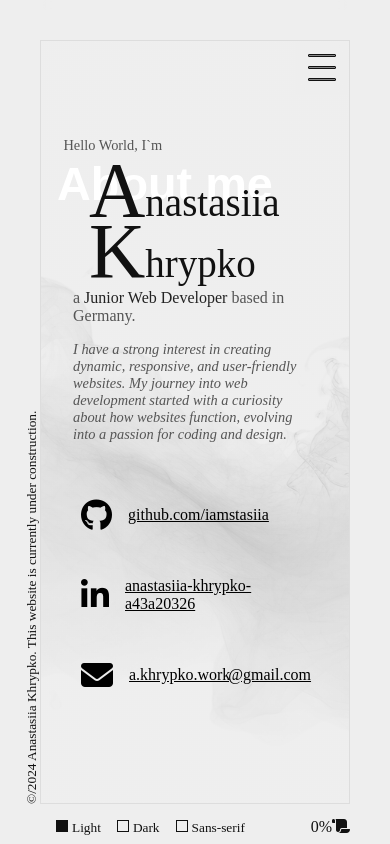
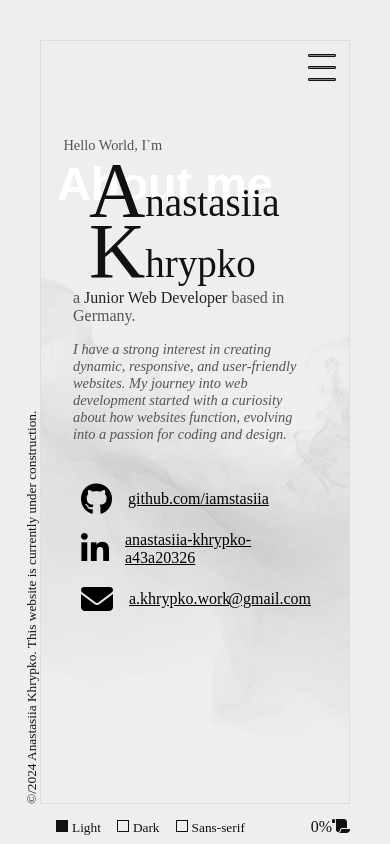
Before and after one commit to iamstasiia/WebArtistry-by-AK, a React (Vite) app: page / in a window 390 px wide. Built offline with nearby package versions, Linux system fonts and the light colour scheme; a web font is replaced by a local one.

Commit message:
margin changed

```diff
--- a/src/styles/_network-links.scss
+++ b/src/styles/_network-links.scss
@@ -52,7 +52,6 @@
 
         ul {
             flex-direction: column;
-            margin: 1.5rem 0;
 
             a {
                 color: var(--color-0);
@@ -70,13 +69,8 @@
 }
 
 @media screen and (max-width: 400px) {
-    .network-links {
-        ul a {
-            height: 5rem;
-            .tooltip {
-                width: 13rem;
-                text-wrap: wrap;
-            }
-        }
+    .network-links ul a .tooltip {
+        width: 13rem;
+        text-wrap: wrap;
     }
 }
```
